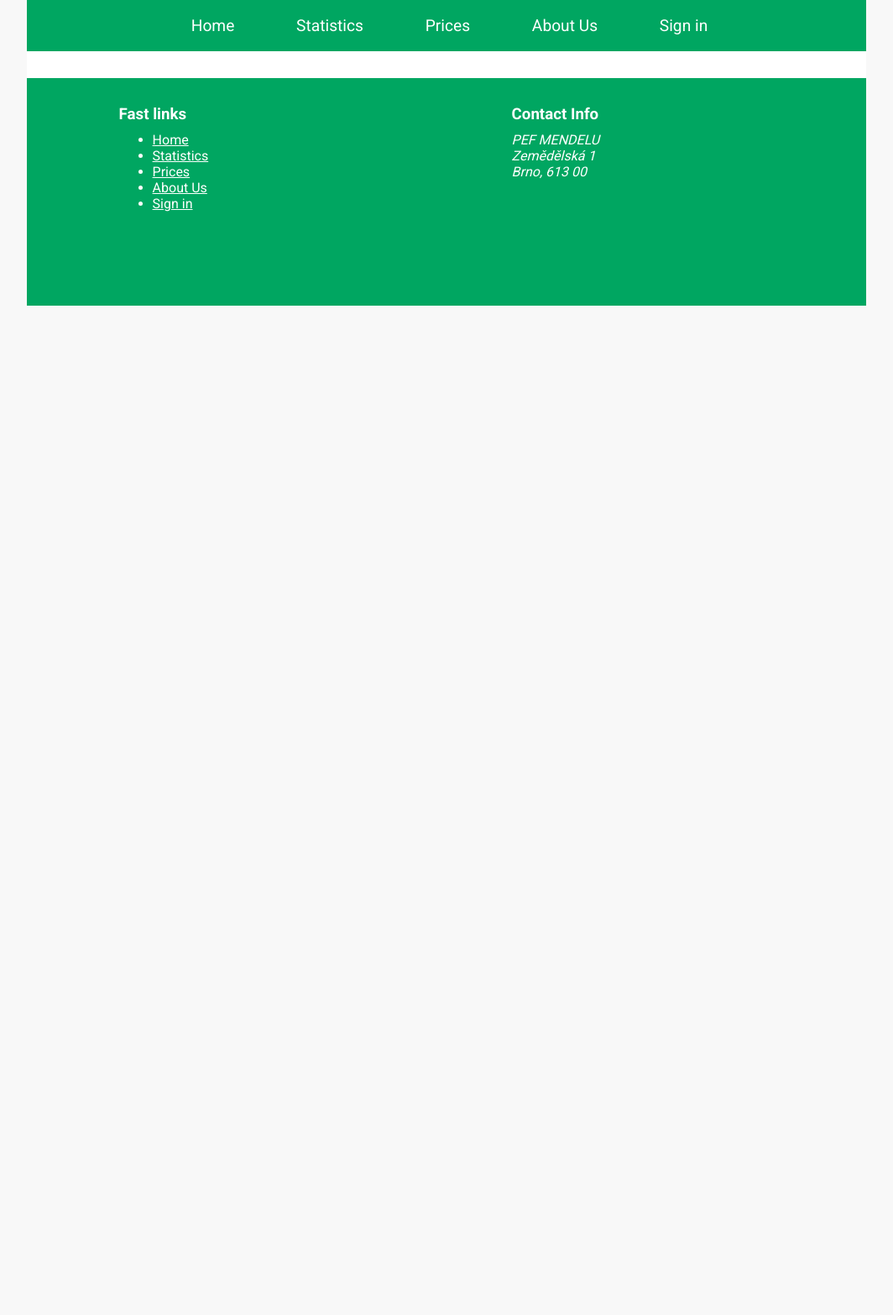
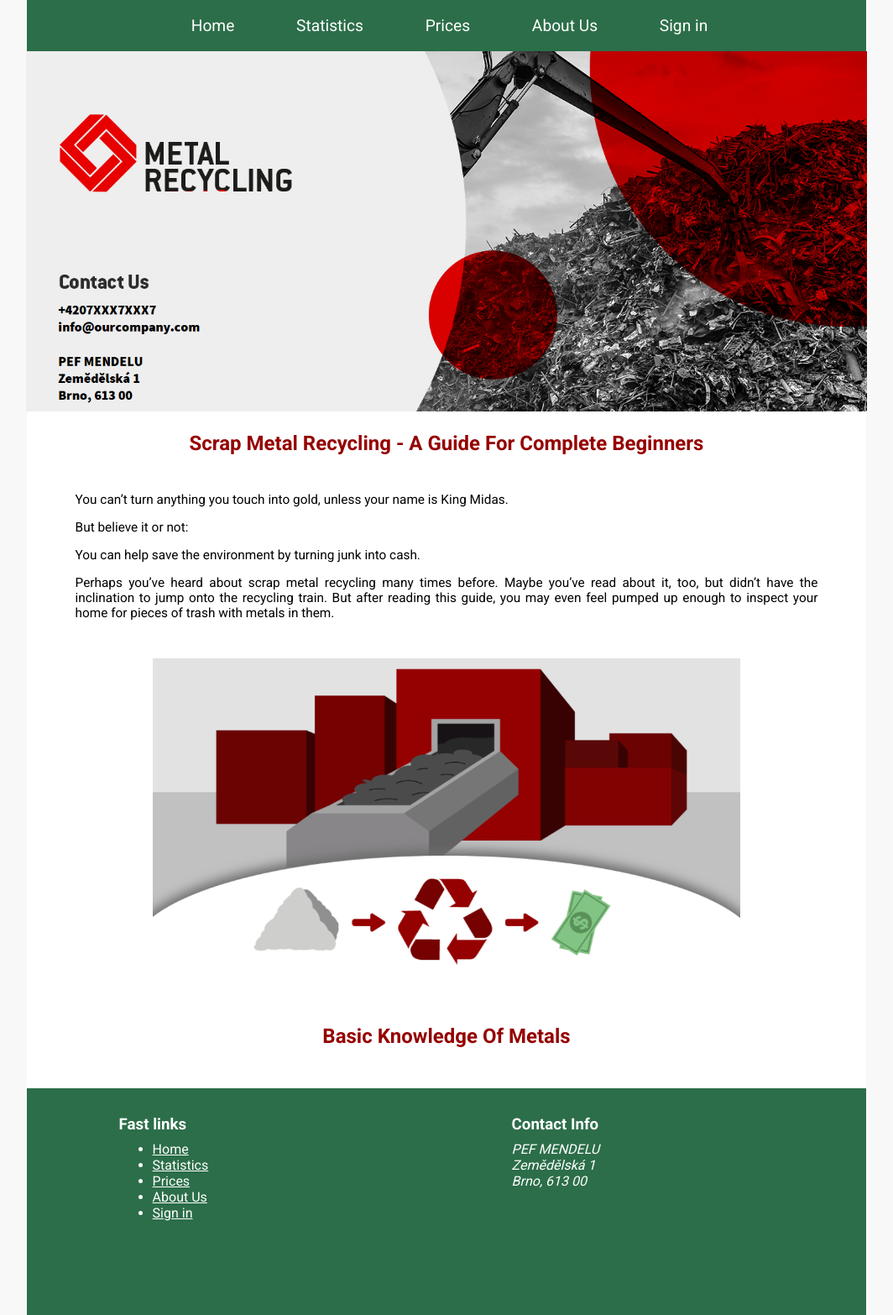
Before and after one commit to MartinWeiss01/flask_vwaproj, a Flask app: page / in a window 1280 px wide. Shown: the whole page at 84% size, without its empty margins (108-1172 px from the left). Before the commit the page ends 364 px from the top, so only its background shows below. Run offline with Flask 2, Linux system fonts and the light colour scheme.

Commit message:
[update]add control to registerCollection + base of homepage

```diff
--- a/service/user_service.py
+++ b/service/user_service.py
@@ -100,7 +100,8 @@ class UserService():
                                      users.firstname,
                                      users.lastname,
                                      users.email,
-                                     users.phone
+                                     users.phone,
+                                     users.activated
                                     FROM users
                                     where users.id = ?
                                 ''', [id]).fetchone()
--- a/static/css/styles.css
+++ b/static/css/styles.css
@@ -1,8 +1,8 @@
 :root {
-  --base-color: rgb(0, 166, 97);
-  --base-color-rgb: 0, 166, 97;
-  --dark-color: rgb(44, 110, 73);
-  --dark-color-rgb: 44, 110, 73;
+  --base-color: rgb(44, 110, 73);
+  --base-color-rgb: 44, 110, 73;
+  --dark-color: rgb(58, 74, 64);
+  --dark-color-rgb: 58, 74, 64;
   --light-color: rgb(248, 229, 255);
   --light-color-rgb: 248, 229, 255;
 }
@@ -39,6 +39,18 @@ section:not(:last-child) {
 main h2 {
   color: var(--base-color);
   margin-bottom: 1em;
+}
+
+.head {
+  width: 107%;
+  height: 100%;
+  margin: -32px;
+  resize: block;
+  background-size: cover;
+    background-position: top center;
+    display: flex;
+    align-items: center;
+    justify-content: flex-end;
 }
 
 /* --- GENERAL --- */
@@ -344,6 +356,17 @@ This element has a negative offset to ensure that the target section is not hidd
   font-size: 0.8em;
 }
 
+.red-font h1 {
+  color: #950000;
+  margin-top: 1em;
+}
+
+.homepage {
+  padding: 1em 2em;
+  font-size: 0.8em;
+}
+
+
 @media screen and (max-width: 992px) {
   .side-by-side div {
     width: 40%;
--- a/templates/homepage/index.html
+++ b/templates/homepage/index.html
@@ -1,11 +1,23 @@
 {% extends 'main.html' %}
 {% block content %}
 
+<section class="flex-center">
+    <img src="static/img/banner.png" alt="Banner" class="head">
+    <div class="red-font">
+        <h1 >Scrap Metal Recycling - A Guide For Complete Beginners</h1>
+    </div>
+    <div class = homepage>
+        <p>You can’t turn anything you touch into gold, unless your name is King Midas.</p> </br>
+        <p>But believe it or not:</p> </br>
+        <p>You can help save the environment by turning junk into cash.</p> </br>
+        <p>Perhaps you’ve heard about scrap metal recycling many times before. Maybe you’ve read about it, too, but didn’t have the inclination to jump onto the recycling train. But after reading this guide, you may even feel pumped up enough to inspect your home for pieces of trash with metals in them.</p>
+    </div>
+    <img src="static/img/recycle.png" alt="Recycle" height="380px" width="700px">
+    <div class="red-font">
+        <h1 >Basic Knowledge Of Metals</h1>
+    </div>
 
-
-
-
-
+</section>
 
 
 {% endblock %}
```
Also changed, not shown: templates/about_us.html (+1 -6 lines), views/worker/collections.py (+10 -5 lines), static/img/banner.png (added), static/img/recycle.png (added).
